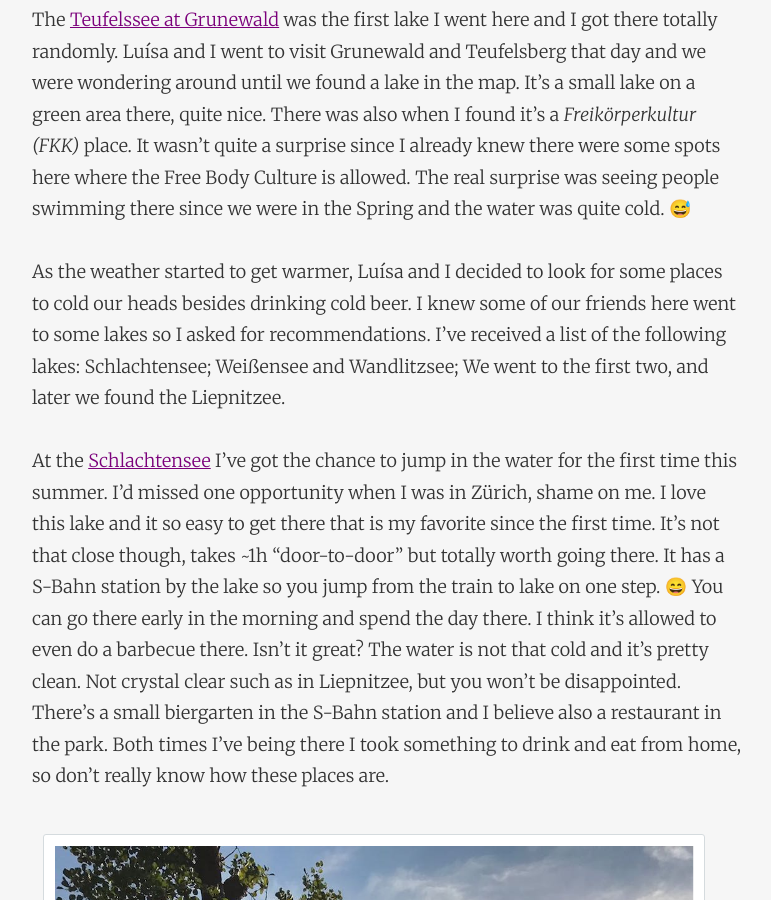
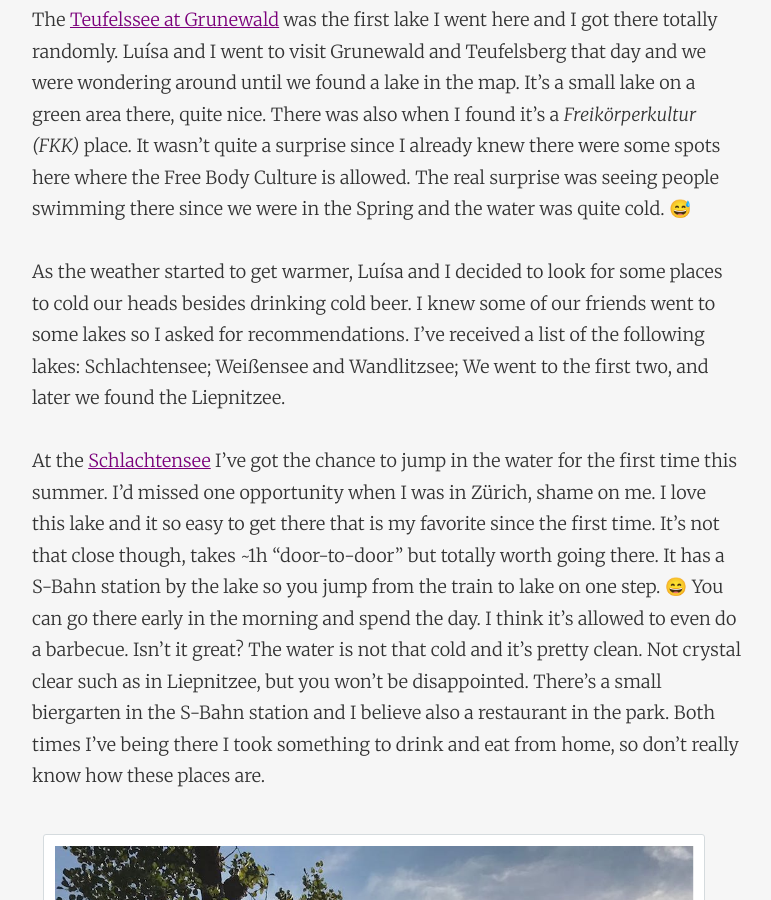
Before and after one commit to dsalvagni/dsalvagni.github.io, a Jekyll site: the page built from _posts/2018-08-14-lakes-in-berlin-what-a-happy-surprise.markdown, in a window 1280 px wide and 900 px high, scrolled down 1147 px. Shown: the whole window, without its empty margins (253-1024 px from the left). Built offline with Jekyll 4.4.1, drawn with Linux system fonts in a browser that asks for light colours; nearby versions of some CDN libraries; comment, search, counter and statistics services are not loaded.

Commit message:
Update 2018-08-14-lakes-in-berlin-what-a-happy-surprise.markdown

```diff
--- a/_posts/2018-08-14-lakes-in-berlin-what-a-happy-surprise.markdown
+++ b/_posts/2018-08-14-lakes-in-berlin-what-a-happy-surprise.markdown
@@ -14,9 +14,9 @@ I must say that find such a warm summer in Europe was a surprise for me. To be c
 
 The [Teufelssee at Grunewald](https://www.tripadvisor.com/Attraction_Review-g187323-d6869347-Reviews-Teufelssee-Berlin.html) was the first lake I went here and I got there totally randomly. Luísa and I went to visit Grunewald and Teufelsberg that day and we were wondering around until we found a lake in the map. It's a small lake on a green area there, quite nice. There was also when I found it's a _Freikörperkultur (FKK)_ place. It wasn't quite a surprise since I already knew there were some spots here where the Free Body Culture is allowed. The real surprise was seeing people swimming there since we were in the Spring and the water was quite cold. 😅
 
-As the weather started to get warmer, Luísa and I decided to look for some places to cold our heads besides drinking cold beer. I knew some of our friends here went to some lakes so I asked for recommendations. I've received a list of the following lakes: Schlachtensee; Weißensee and Wandlitzsee; We went to the first two, and later we found the Liepnitzee.
+As the weather started to get warmer, Luísa and I decided to look for some places to cold our heads besides drinking cold beer. I knew some of our friends went to some lakes so I asked for recommendations. I've received a list of the following lakes: Schlachtensee; Weißensee and Wandlitzsee; We went to the first two, and later we found the Liepnitzee.
 
-At the [Schlachtensee](https://www.visitberlin.de/en/schlachtensee) I've got the chance to jump in the water for the first time this summer. I'd missed one opportunity when I was in Zürich, shame on me. I love this lake and it so easy to get there that is my favorite since the first time. It's not that close though, takes ~1h "door-to-door" but totally worth going there. It has a S-Bahn station by the lake so you jump from the train to lake on one step. 😄 You can go there early in the morning and spend the day there. I think it's allowed to even do a barbecue there. Isn't it great? The water is not that cold and it's pretty clean. Not crystal clear such as in Liepnitzee, but you won't be disappointed. There's a small biergarten in the S-Bahn station and I believe also a restaurant in the park. Both times I've being there I took something to drink and eat from home, so don't really know how these places are.
+At the [Schlachtensee](https://www.visitberlin.de/en/schlachtensee) I've got the chance to jump in the water for the first time this summer. I'd missed one opportunity when I was in Zürich, shame on me. I love this lake and it so easy to get there that is my favorite since the first time. It's not that close though, takes ~1h "door-to-door" but totally worth going there. It has a S-Bahn station by the lake so you jump from the train to lake on one step. 😄 You can go there early in the morning and spend the day. I think it's allowed to even do a barbecue. Isn't it great? The water is not that cold and it's pretty clean. Not crystal clear such as in Liepnitzee, but you won't be disappointed. There's a small biergarten in the S-Bahn station and I believe also a restaurant in the park. Both times I've being there I took something to drink and eat from home, so don't really know how these places are.
 
 <img src="/assets/images/posts/schlachtensee.jpg" style="max-width:90%; display:inline-block;">
 
```
